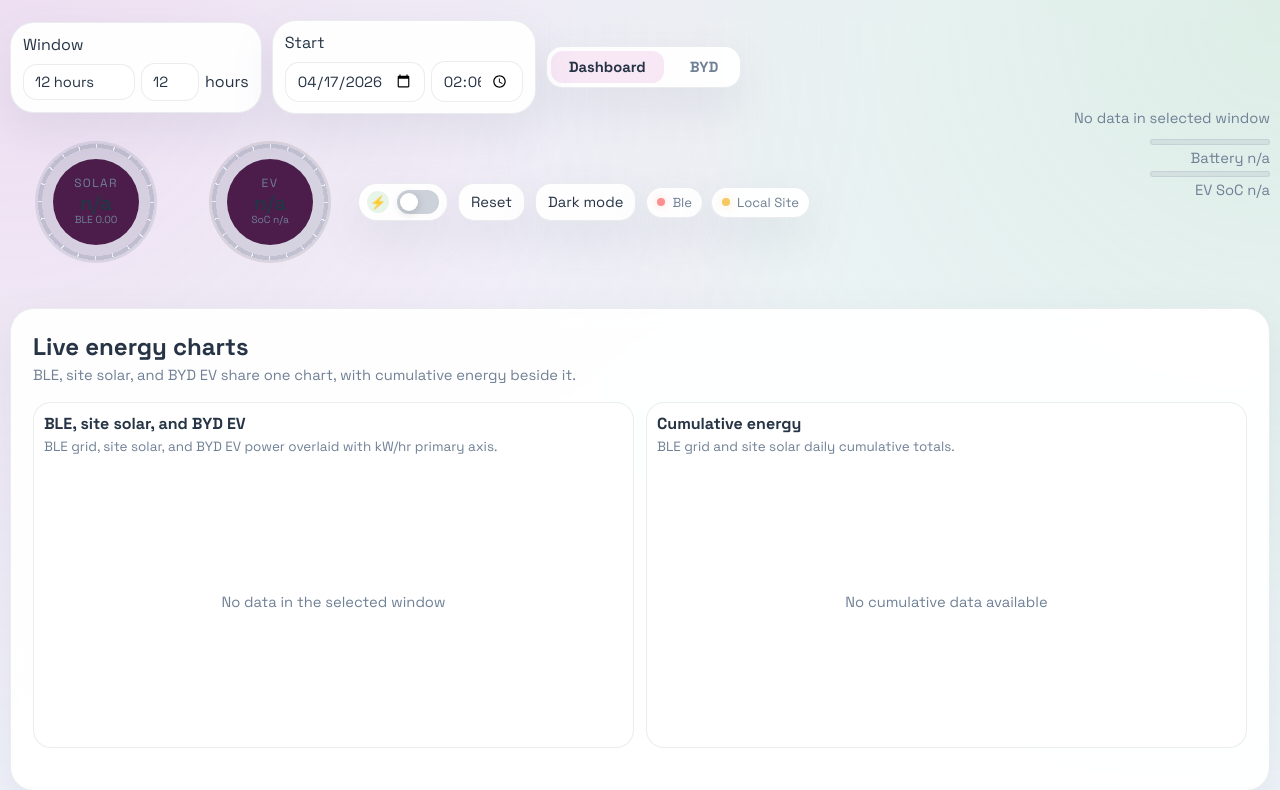
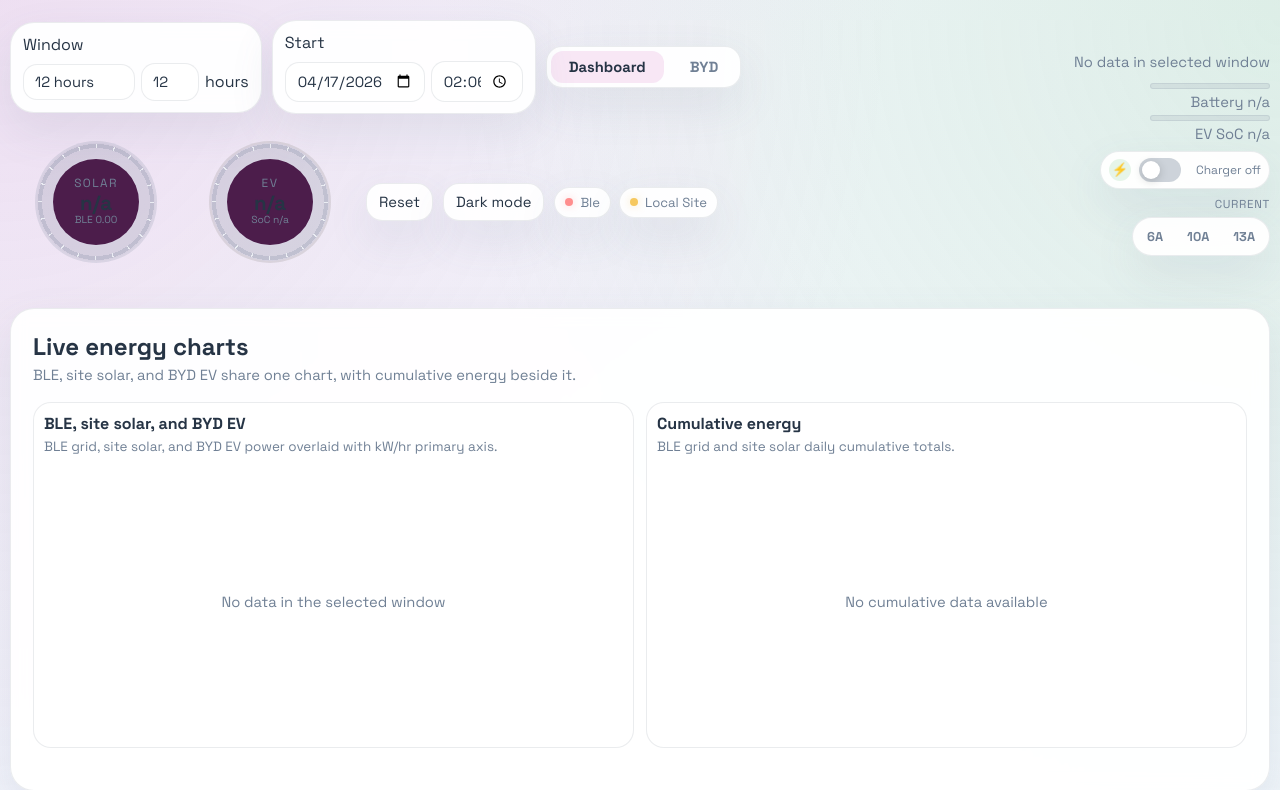
Before and after one commit to sek0002/solar, a FastAPI app: page / in a window 1280 px wide. Shown: the top 790 px of the page. Run offline with FastAPI, Linux system fonts and the light colour scheme; data comes from the database, SQL or seed files in the repository; data that the repository does not hold is empty.

Commit message:
Add Tuya charger current selector

```diff
--- a/app/main.py
+++ b/app/main.py
@@ -684,6 +684,23 @@
     return {"status": "ok", "enabled": enabled, "result": result.get("result")}
 
 
+@app.post("/api/tuya/charger/current")
+async def api_tuya_charger_current(payload: dict[str, object]) -> dict[str, object]:
+    if not settings.tuya_access_id or not settings.tuya_access_secret or not settings.tuya_device_id:
+        raise HTTPException(status_code=503, detail="Tuya charger control is not configured")
+
+    current = payload.get("current")
+    if not isinstance(current, int) or current not in {6, 10, 13}:
+        raise HTTPException(status_code=400, detail="Expected integer 'current' field with value 6, 10, or 13")
+
+    async with httpx.AsyncClient(timeout=settings.tuya_timeout_seconds) as client:
+        result = await tuya_client.send_device_commands(
+            client,
+            [{"code": "charge_cur_set", "value": current}],
+        )
+    return {"status": "ok", "current": current, "result": result.get("result")}
+
+
 def _check_ingest_token(token: Optional[str]) -> None:
     configured = settings.ingest_token.strip()
     if not configured:
--- a/static/app.js
+++ b/static/app.js
@@ -14,6 +14,9 @@
 const evBatteryLabel = document.querySelector("#ev-battery-label");
 const chargerToggle = document.querySelector("#charger-toggle");
 const chargerToggleWrap = document.querySelector("#charger-toggle-wrap");
+const chargerToggleStatus = document.querySelector("#charger-toggle-status");
+const chargerCurrentWrap = document.querySelector("#charger-current-wrap");
+const chargerCurrentOptions = Array.from(document.querySelectorAll(".charger-current-option"));
 const topbarGauge = document.querySelector("#topbar-gauge");
 const topbarSolarValue = document.querySelector("#topbar-solar-value");
 const topbarBleValue = document.querySelector("#topbar-ble-value");
@@ -422,7 +425,13 @@
     ? tuyaSample.raw_payload.status_codes
     : [];
   const switchItem = statusCodes.find((item) => item && item.code === "switch");
-  return switchItem && typeof switchItem.value === "boolean" ? switchItem.value : null;
+  const workStateItem = statusCodes.find((item) => item && item.code === "work_state");
+  const currentItem = statusCodes.find((item) => item && item.code === "charge_cur_set");
+  return {
+    enabled: switchItem && typeof switchItem.value === "boolean" ? switchItem.value : null,
+    workState: workStateItem && typeof workStateItem.value === "string" ? workStateItem.value : null,
+    current: currentItem && Number.isFinite(Number(currentItem.value)) ? Number(currentItem.value) : null
+  };
 }
 
 function renderChargerToggle(samples) {
@@ -431,11 +440,32 @@
   }
   if (!tuyaControlEnabled) {
     chargerToggleWrap.hidden = true;
+    if (chargerCurrentWrap) {
+      chargerCurrentWrap.hidden = true;
+    }
     return;
   }
   chargerToggleWrap.hidden = false;
-  const switchState = getTuyaSwitchState(samples);
-  chargerToggle.checked = switchState === true;
+  if (chargerCurrentWrap) {
+    chargerCurrentWrap.hidden = false;
+  }
+  const chargerState = getTuyaSwitchState(samples);
+  chargerToggle.checked = chargerState.enabled === true;
+  if (chargerToggleStatus) {
+    chargerToggleStatus.textContent = chargerState.enabled === null
+      ? "Charger n/a"
+      : chargerState.enabled
+        ? (chargerState.workState || "Charging on").replace(/_/g, " ")
+        : (chargerState.workState || "Charger off").replace(/_/g, " ");
+  }
+  chargerToggle.title = chargerToggleStatus ? chargerToggleStatus.textContent : "";
+  chargerCurrentOptions.forEach((button) => {
+    const current = Number(button.dataset.current);
+    const isActive = chargerState.current === current;
+    button.classList.toggle("is-active", isActive);
+    button.setAttribute("aria-pressed", isActive ? "true" : "false");
+    button.title = chargerState.current === null ? "Current unavailable" : `${current}A`;
+  });
 }
 
 function getDayKey(dateLike) {
@@ -2092,6 +2122,35 @@
   });
 }
 
+chargerCurrentOptions.forEach((button) => {
+  button.addEventListener("click", async () => {
+    const current = Number(button.dataset.current);
+    if (!Number.isFinite(current)) {
+      return;
+    }
+    chargerCurrentOptions.forEach((option) => {
+      option.disabled = true;
+    });
+    try {
+      const response = await fetch("/api/tuya/charger/current", {
+        method: "POST",
+        headers: { "Content-Type": "application/json" },
+        body: JSON.stringify({ current })
+      });
+      if (!response.ok) {
+        throw new Error(`HTTP ${response.status}`);
+      }
+      scheduleRefresh(250);
+    } catch (error) {
+      console.error("Unable to update charger current", error);
+    } finally {
+      chargerCurrentOptions.forEach((option) => {
+        option.disabled = false;
+      });
+    }
+  });
+});
+
 window.addEventListener("resize", resizeCharts);
 if ("serviceWorker" in navigator) {
   const swUrl = window.SOLAR_PWA && window.SOLAR_PWA.swUrl ? window.SOLAR_PWA.swUrl : "/sw.js";
--- a/static/styles.css
+++ b/static/styles.css
@@ -380,11 +380,66 @@
   opacity: 0.7;
 }
 
-.charger-toggle-topbar {
+.charger-toggle-inline {
+  justify-self: end;
+  margin-top: 4px;
+  padding: 6px 8px;
   gap: 8px;
-  padding: 6px 8px;
-  min-height: 0;
-  align-self: center;
+}
+
+.charger-toggle-status {
+  font-size: 0.75rem;
+  color: var(--muted);
+  min-width: 72px;
+  text-align: right;
+}
+
+.charger-current {
+  display: grid;
+  gap: 6px;
+  justify-items: end;
+  margin-top: 4px;
+}
+
+.charger-current-label {
+  font-size: 0.72rem;
+  color: var(--muted);
+  text-transform: uppercase;
+  letter-spacing: 0.06em;
+}
+
+.charger-current-options {
+  display: inline-flex;
+  align-items: center;
+  gap: 4px;
+  padding: 4px;
+  border-radius: 999px;
+  border: 1px solid var(--line);
+  background: var(--panel);
+  box-shadow: var(--shadow);
+}
+
+.charger-current-option {
+  border: 0;
+  background: transparent;
+  color: var(--muted);
+  padding: 6px 10px;
+  border-radius: 999px;
+  font: inherit;
+  font-size: 0.8rem;
+  font-weight: 600;
+  cursor: pointer;
+  transition: background 0.18s ease, color 0.18s ease, opacity 0.18s ease;
+}
+
+.charger-current-option.is-active {
+  background: color-mix(in srgb, var(--accent-2) 24%, transparent);
+  color: var(--text);
+}
+
+.charger-current-option:disabled {
+  cursor: wait;
+  opacity: 0.6;
 }
 
 .ev-battery-meter {
--- a/templates/index.html
+++ b/templates/index.html
@@ -72,13 +72,6 @@
             </div>
             <div class="topbar-gauge-inner-ticks"></div>
           </div>
-          <label id="charger-toggle-wrap" class="charger-toggle charger-toggle-topbar" {% if not tuya_control_enabled %}hidden{% endif %}>
-            <span class="charger-toggle-icon" aria-hidden="true">&#9889;</span>
-            <span class="charger-toggle-control">
-              <input id="charger-toggle" type="checkbox" aria-label="Start or stop charger">
-              <span class="charger-toggle-track"></span>
-            </span>
-          </label>
         </div>
         <button id="reset-range" class="theme-toggle" type="button" aria-label="Reset start time">
           Reset
@@ -100,6 +93,22 @@
               <div id="ev-battery-fill" class="ev-battery-fill"></div>
             </div>
             <span id="ev-battery-label" class="last-refresh">EV SoC n/a</span>
+            <label id="charger-toggle-wrap" class="charger-toggle charger-toggle-inline" {% if not tuya_control_enabled %}hidden{% endif %}>
+              <span class="charger-toggle-icon" aria-hidden="true">&#9889;</span>
+              <span class="charger-toggle-control">
+                <input id="charger-toggle" type="checkbox" aria-label="Start or stop charger">
+                <span class="charger-toggle-track"></span>
+              </span>
+              <span id="charger-toggle-status" class="charger-toggle-status">Charger off</span>
+            </label>
+            <div id="charger-current-wrap" class="charger-current" {% if not tuya_control_enabled %}hidden{% endif %}>
+              <span class="charger-current-label">Current</span>
+              <div class="charger-current-options" role="group" aria-label="Charging current">
+                <button class="charger-current-option" type="button" data-current="6">6A</button>
+                <button class="charger-current-option" type="button" data-current="10">10A</button>
+                <button class="charger-current-option" type="button" data-current="13">13A</button>
+              </div>
+            </div>
           </div>
         </div>
       </div>
```
